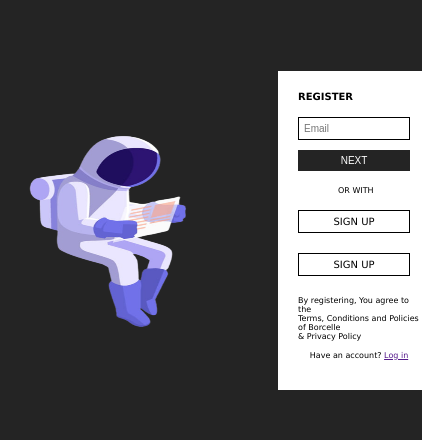
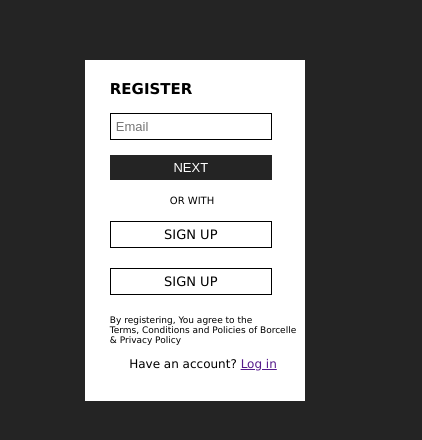
Before and after one commit to kauamonari/login-astronauta, a plain HTML site: page index.html in a window 390 px wide. Shown: the part 192-632 px from the top of the page, 422 px wide, since content can reach past the window. Drawn offline with Linux system fonts and the light colour scheme.

Commit message:
Add files via upload

```diff
--- a/style.css
+++ b/style.css
@@ -15,11 +15,12 @@ body{
 }
 
 .left-login{
-  margin-right: 80px;
+  margin-right: 40px;
 }
 
 .left-login img{
   height: 400px;
+  width: 400px;
 }
 
 .right-login{
@@ -103,6 +104,7 @@ body{
 @media (max-width: 800px){
   .left-login{
     margin-right: 20px;
+    display: none;
   }
 
   .left-login img{
@@ -110,52 +112,52 @@ body{
   }
   .right-login{
 
-    padding: 20px 2px 20px 20px;
+    padding: 20px 9px 20px 25px;
     margin: 0px;
-    margin-right: 10px;
   }
 
   .titulo{
-    font-size: 10px;
+    font-size: 15px;
 
   }
   .number{
-    width: 100px;
-    margin: 0px 0px 10px 0px;
+    width: 150px;
+    margin: 0px 0px 15px 0px;
     padding: 5px;
     border: 1px solid;
     border-color: #000000;
-    font-size: 10px;
+    font-size: 13px;
   }
 
   .next{
-    width: 112px;
-    font-size: 10px ;
+    width: 162px;
+    font-size: 13px ;
   }
 
   .p{
-    font-size:8px;
+    font-size:10px;
     align-self: self-start;
-    margin-left: 40px;
+    margin-left: 60px;
 
   }
 
   .sign{
-    width: 112px;
-    font-size: 10px;
+    width: 162px;
+    font-size: 13px;
     display: flex;
     flex-direction: column;
     align-items: center;
   }
 
     .desc, .final{
-      font-size: 8px;
+      font-size: 12px;
       margin-bottom: 10px;
     align-self: self-start;
     }
 
     .desc{
       text-align: start;
+      font-size: 9px;
     }
 }
 
```
